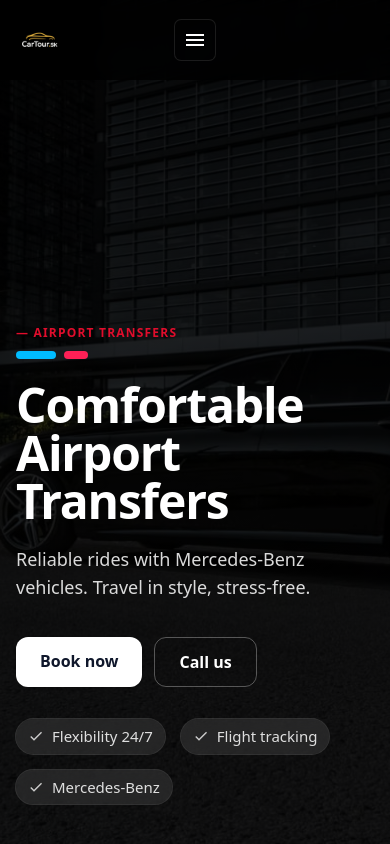
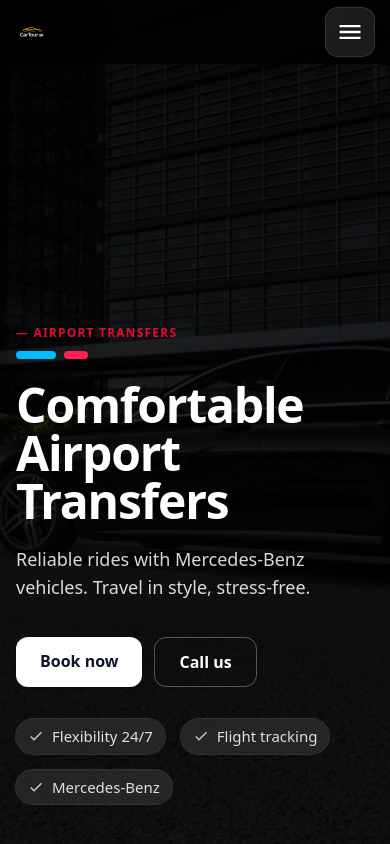
Before and after one commit to MayaEnjoyer/cartour-website, a Next.js app: page /en in a window 390 px wide. Shown: the top 844 px of the page. Built offline with nearby package versions, Linux system fonts and the light colour scheme; no server answers.

Commit message:
Add files

```diff
--- a/src/components/ui/Nav.tsx
+++ b/src/components/ui/Nav.tsx
@@ -1,9 +1,9 @@
 'use client';
 
-import {useEffect, useState} from 'react';
+import { useEffect, useState } from 'react';
 import Link from 'next/link';
 import Image from 'next/image';
-import {usePathname} from 'next/navigation';
+import { usePathname } from 'next/navigation';
 import LocaleSwitcher from './LocaleSwitcher';
 
 type Locale = 'sk' | 'en' | 'de';
@@ -48,26 +48,29 @@ const LABELS: Record<
 export default function Nav({ locale }: { locale: Locale }) {
     const t = LABELS[locale] ?? LABELS.sk;
     const pathname = usePathname() || '/';
-    const isActive = (path: string) => pathname === path || pathname === `${path}/`;
+    const isActive = (p: string) => pathname === p || pathname === `${p}/`;
 
     const [open, setOpen] = useState(false);
 
-    // блокувати скрол фону під час відкритого меню
+    // блокуємо скрол під оверлеєм
     useEffect(() => {
         document.documentElement.classList.toggle('overflow-hidden', open);
         return () => document.documentElement.classList.remove('overflow-hidden');
     }, [open]);
 
-    // закривати меню при зміні маршруту (без ESLint-попередження)
+    // закриваємо при зміні маршруту
     useEffect(() => {
-        if (!open) return;
-        queueMicrotask(() => setOpen(false)); // або setTimeout(() => setOpen(false));
+        if (open) queueMicrotask(() => setOpen(false));
     }, [pathname, open]);
 
     return (
-        <header className="fixed inset-x-0 top-0 z-50 bg-black/90 backdrop-blur supports-[backdrop-filter]:bg-black/80">
-            <nav className="mx-auto grid h-20 md:h-28 max-w-6xl grid-cols-[1fr_auto_1fr] items-center px-4">
-                {/* Лого */}
+        <header
+            className="fixed inset-x-0 top-0 z-[100] bg-black/85 backdrop-blur supports-[backdrop-filter]:bg-black/75 pointer-events-auto"
+        >
+            {/* мобільно: flex з відступом між лівою і правою частиною.
+          на md+ перемикаємося у грід з центровим меню */}
+            <nav className="mx-auto flex h-16 md:h-28 max-w-6xl items-center justify-between px-4 md:grid md:grid-cols-[1fr_auto_1fr]">
+                {/* лого (зліва) */}
                 <div className="justify-self-start">
                     <Link href={`/${locale}`} className="flex items-center">
                         <Image
@@ -76,19 +79,23 @@ export default function Nav({ locale }: { locale: Locale }) {
                             width={320}
                             height={320}
                             priority
-                            className="h-12 md:h-24 w-auto"
+                            className="h-8 md:h-24 w-auto"
                         />
                     </Link>
                 </div>
 
-                {/* Центр — десктоп нав */}
+                {/* центр (тільки десктоп) */}
                 <div className="hidden md:flex items-center gap-12 justify-self-center">
                     <NavLink href={`/${locale}`} active={isActive(`/${locale}`)}>{t.home}</NavLink>
-                    <NavLink href={`/${locale}/cennik`} active={isActive(`/${locale}/cennik`)}>{t.pricing}</NavLink>
-                    <NavLink href={`/${locale}/kontakt`} active={isActive(`/${locale}/kontakt`)}>{t.contact}</NavLink>
+                    <NavLink href={`/${locale}/cennik`} active={isActive(`/${locale}/cennik`)}>
+                        {t.pricing}
+                    </NavLink>
+                    <NavLink href={`/${locale}/kontakt`} active={isActive(`/${locale}/kontakt`)}>
+                        {t.contact}
+                    </NavLink>
                 </div>
 
-                {/* Праворуч — десктоп CTA + локаль */}
+                {/* праворуч (десктоп) */}
                 <div className="hidden md:flex items-center gap-4 justify-self-end">
                     <Link
                         href={`/${locale}/kontakt`}
@@ -99,54 +106,52 @@ export default function Nav({ locale }: { locale: Locale }) {
                     <LocaleSwitcher locale={locale} />
                 </div>
 
-                {/* Мобільний бургер */}
-                <div className="md:hidden justify-self-end">
+                {/* бургер (мобільний) — СПРАВА */}
+                <div className="md:hidden">
                     <button
                         type="button"
                         aria-label="Open menu"
                         aria-expanded={open}
                         aria-controls="mobile-menu"
                         onClick={() => setOpen(true)}
-                        className="inline-flex h-10 w-10 items-center justify-center rounded-md ring-1 ring-white/10 hover:bg-white/10"
+                        className="relative z-[110] inline-flex h-12 w-12 items-center justify-center rounded-xl bg-white/10 ring-1 ring-white/20 hover:bg-white/15 active:bg-white/20"
                     >
-                        {/* 3 смужки */}
-                        <svg width="24" height="24" viewBox="0 0 24 24" aria-hidden="true" className="text-white">
+                        <svg className="h-7 w-7 text-white" viewBox="0 0 24 24" aria-hidden="true">
                             <path fill="currentColor" d="M3 6h18v2H3zM3 11h18v2H3zM3 16h18v2H3z"/>
                         </svg>
                     </button>
                 </div>
             </nav>
 
-            {/* FULLSCREEN overlay меню для мобільних */}
+            {/* повноекранне меню */}
             <div
                 id="mobile-menu"
                 role="dialog"
                 aria-modal="true"
                 className={[
-                    'md:hidden fixed inset-0 z-[60] bg-black/95 backdrop-blur-sm transition-opacity',
+                    'md:hidden fixed inset-0 z-[120] bg-black/95 backdrop-blur-sm transition-opacity',
                     open ? 'opacity-100 pointer-events-auto' : 'opacity-0 pointer-events-none',
                 ].join(' ')}
             >
                 <div className="mx-auto flex h-full max-w-6xl flex-col px-6 py-4">
-                    {/* верхня панель оверлею: лого + хрестик */}
+                    {/* верхня панель оверлею */}
                     <div className="flex items-center justify-between">
                         <Link href={`/${locale}`} onClick={() => setOpen(false)} className="flex items-center">
-                            <Image src="/leaflet/logo.png" alt="CarTour" width={160} height={64} className="h-10 w-auto" />
+                            <Image src="/leaflet/logo.png" alt="CarTour" width={160} height={64} className="h-8 w-auto" />
                         </Link>
+
                         <button
                             type="button"
                             aria-label="Close menu"
                             onClick={() => setOpen(false)}
-                            className="inline-flex h-10 w-10 items-center justify-center rounded-md ring-1 ring-white/10 hover:bg-white/10"
+                            className="inline-flex h-12 w-12 items-center justify-center rounded-xl bg-white/10 ring-1 ring-white/20 hover:bg-white/15"
                         >
-                            {/* X */}
-                            <svg width="24" height="24" viewBox="0 0 24 24" aria-hidden="true" className="text-white">
-                                <path fill="currentColor" d="M18.3 5.71L12 12l6.3 6.29-1.41 1.42L10.59 13.4 4.29 19.7 2.88 18.3 9.17 12 2.88 5.71 4.29 4.29 10.59 10.6l6.3-6.3z"/>
+                            <svg className="h-7 w-7 text-white" viewBox="0 0 24 24" aria-hidden="true">
+                                <path fill="currentColor" d="M18.3 5.71 12 12l6.3 6.29-1.41 1.42L10.59 13.4 4.29 19.7 2.88 18.3 9.17 12 2.88 5.71 4.29 4.29 10.59 10.6l6.3-6.3z"/>
                             </svg>
                         </button>
                     </div>
 
-                    {/* нав-лінки */}
                     <div className="mt-10 flex flex-1 flex-col items-center gap-6">
                         <NavLink href={`/${locale}`} active={isActive(`/${locale}`)} onClick={() => setOpen(false)}>
                             <span className="text-2xl">{t.home}</span>
@@ -167,7 +172,6 @@ export default function Nav({ locale }: { locale: Locale }) {
                         </Link>
 
                         <div className="mt-6">
-                            {/* така ж висота, як у CTA (щоб не “стрибало”) */}
                             <LocaleSwitcher locale={locale} />
                         </div>
                     </div>
```
